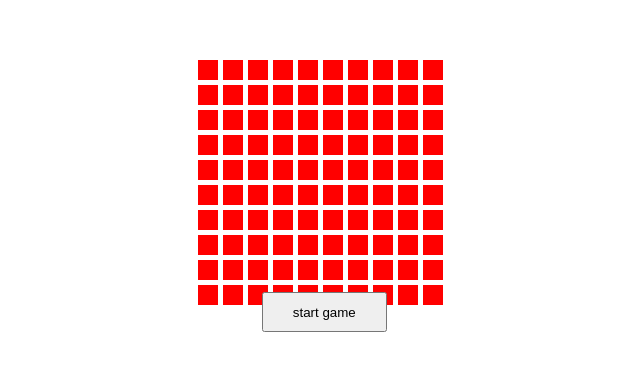
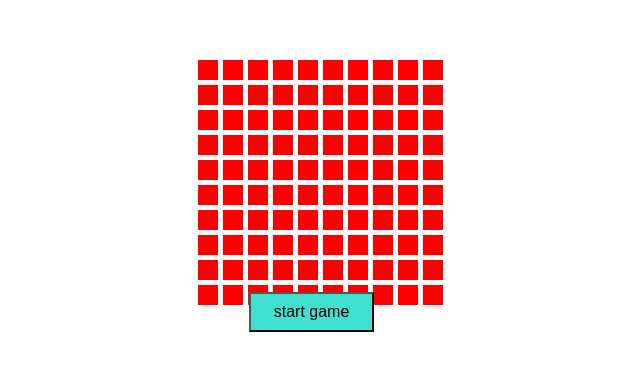
Before and after one commit to lahatme/SnakeProject, a plain HTML site: page index.html in a window 1280 px wide. Shown: the part 188-558 px from the top of the page, without its empty margins (391-1031 px from the left). Drawn offline with Linux system fonts and the light colour scheme.

Commit message:
button-design

```diff
--- a/styles.css
+++ b/styles.css
@@ -3,5 +3,9 @@ button{
     width: 125px;
     position: absolute;
     top: 60%;
-    left: 51%;
+    left: 50%;
+    color: black;
+    font-size: medium;
+    background: turquoise;
+    cursor: pointer;
 }
```
